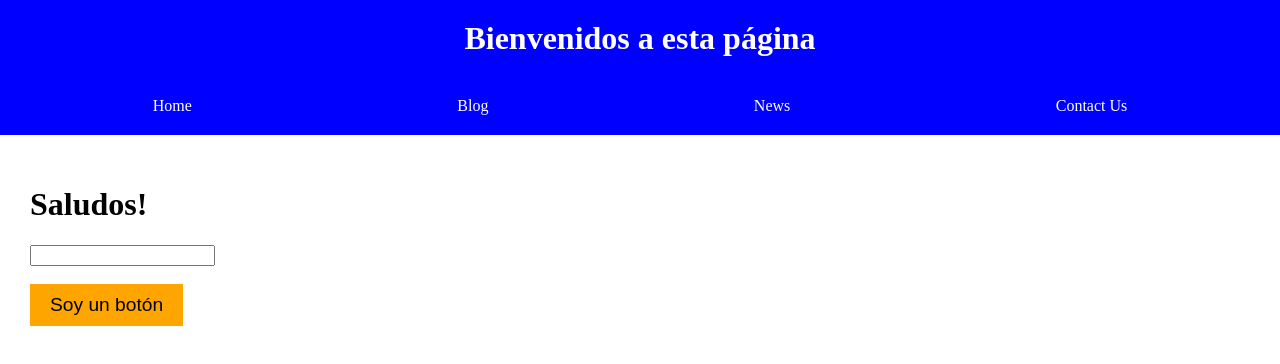
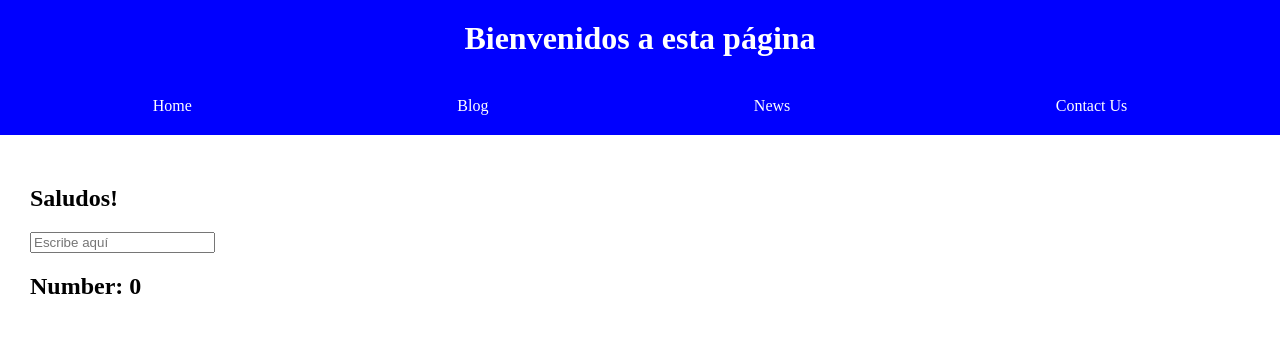
Before and after one commit to Amaza-ing/OW-React-Basics-Course, a React (Vite) app: page / in a window 1280 px wide. Shown: the top 364 px of the page. Built offline with nearby package versions, Linux system fonts and the light colour scheme.

Commit message:
05-variables-reactivity

```diff
--- a/src/App.jsx
+++ b/src/App.jsx
@@ -1,26 +1,27 @@
+import { useState } from "react";
 import "./App.css";
-import ButtonComponent from "./components/ButtonComponent";
 import HeaderComponent from "./components/HeaderComponent";
 
 function App() {
-  const sayHello = () => {
-    console.log("Hello! 😄");
-  };
+  // let number = 0;
+  const [number, setNumber] = useState(0);
+  const myPlaceholder = "Escribe aquí";
 
-  const handleChange = (e) => {
-    console.log(e.target.value);
+  const addOne = () => {
+    // number++;
+    setNumber(number + 1);
+    console.log(number);
   };
 
   return (
     <>
       <HeaderComponent></HeaderComponent>
+
       <main className="main-content">
-        <h1 onClick={sayHello}>Saludos!</h1>
-        <input type="text" onChange={handleChange} />
+        <h2>Saludos!</h2>
+        <input placeholder={myPlaceholder} type="text" />
 
-        <br />
-        <br />
-        <ButtonComponent></ButtonComponent>
+        <h2 onClick={addOne}>Number: {number}</h2>
       </main>
     </>
   );
```
